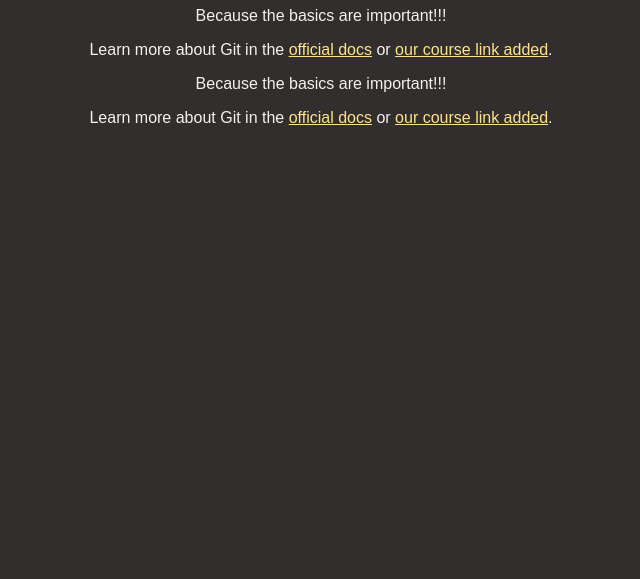
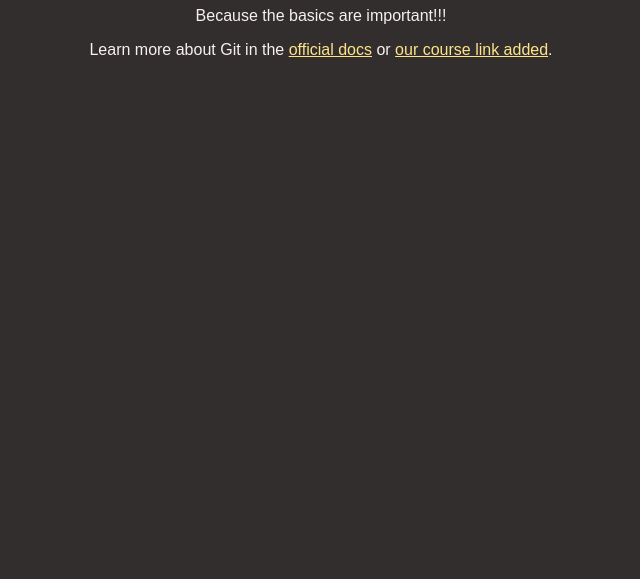
Before and after one commit to karlipraveen/github-crash-course, a plain HTML site: page index.html in a window 1280 px wide. Shown: the part 221-800 px from the top of the page, without its empty margins (319-959 px from the left). Drawn offline with Linux system fonts and the light colour scheme.

Commit message:
removed section

```diff
--- a/index.html
+++ b/index.html
@@ -21,14 +21,6 @@
           <a href="https://acad.link/git">our course link added</a>.
         </p>
       </section>
-      <section>
-        <p>Because the basics are important!!!</p>
-        <p>
-          Learn more about Git in the
-          <a href="https://git-scm.com/book/en/v2">official docs</a> or
-          <a href="https://acad.link/git">our course link added</a>.
-        </p>
-      </section>
     </main>
   </body>
 </html>
```
